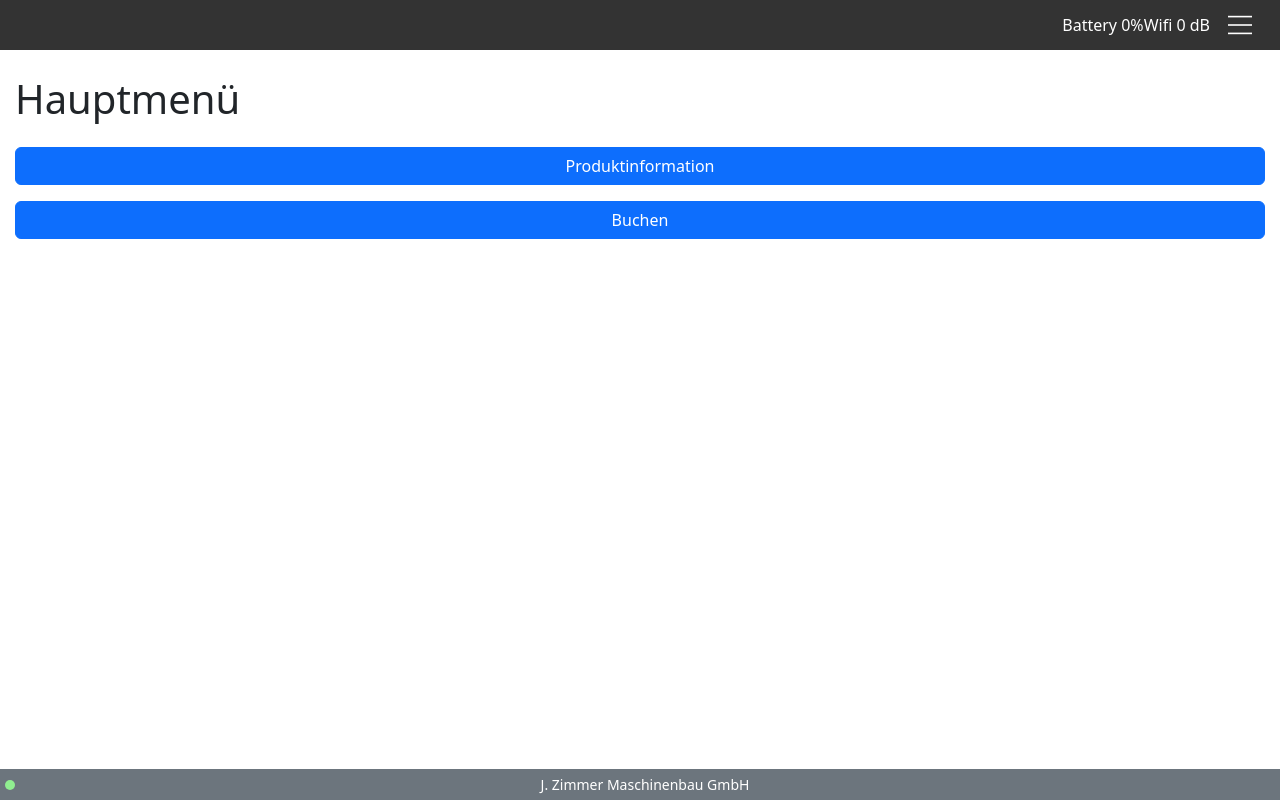
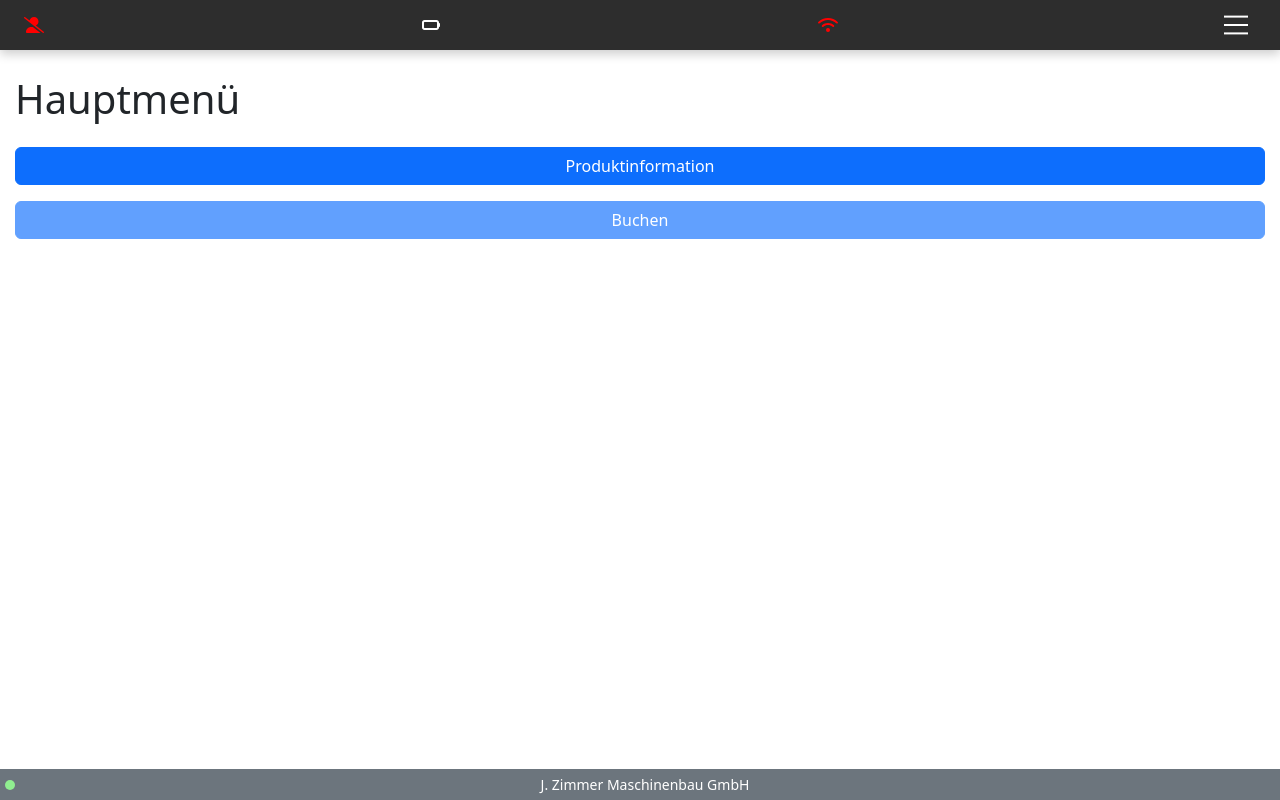
Before and after one commit to msickl/bdeserver, a Vue app in the folder frontend/: page / in a window 1280 px wide. Built offline with nearby package versions, Linux system fonts and the light colour scheme; no server answers.

Commit message:
MS: update project

```diff
--- a/frontend/index.html
+++ b/frontend/index.html
@@ -9,7 +9,7 @@
     <title>%VITE_APP_TITLE%</title>
     <meta name="mobile-web-app-capable" content="yes" />
     <meta name="apple-mobile-web-app-status-bar-style" content="black-translucent" />
-    <link rel="apple-touch-icon" href="/icons/icon-192x192.png" />
+    <link rel="apple-touch-icon" href="/apple-touch-icon.png" />
   </head>
   <body>
     <div id="app"></div>
--- a/frontend/package.json
+++ b/frontend/package.json
@@ -9,6 +9,9 @@
     "preview": "vite preview"
   },
   "dependencies": {
+    "@fortawesome/fontawesome-svg-core": "^6.7.2",
+    "@fortawesome/free-solid-svg-icons": "^6.7.2",
+    "@fortawesome/vue-fontawesome": "^3.0.8",
     "@zxing/library": "^0.21.3",
     "bootstrap": "^5.3.6",
     "pinia": "^3.0.2",
--- a/frontend/src/components/MenuComponent.vue
+++ b/frontend/src/components/MenuComponent.vue
@@ -6,7 +6,7 @@
       <div>
         <button @click="newProductInfo" class="btn btn-primary mt-3 w-100">Produktinformation</button>
         <br />
-        <button @click="newStockBooking" class="btn btn-primary mt-3 w-100">Buchen</button>
+        <button :disabled="!creds.isLoggedIn" @click="newStockBooking" class="btn btn-primary mt-3 w-100">Buchen</button>
       </div>
     </div>
 
@@ -30,7 +30,7 @@
     </div>
 
     <!-- Menu 4 Booking -->
-    <div v-if="menu.current === 4 && credentialStore.isLoggedIn" class="menu">
+    <div v-if="menu.current === 4" class="menu">
       <Booking />
       <button @click="menu.navigate(1)" class="btn btn-danger mt-3 w-100">Close</button>
     </div>
@@ -47,7 +47,7 @@ import { useCredentialStore } from '../stores/useCredentialStore';
 
 const ProductInfoData = ref(null);
 
-const credentialStore = useCredentialStore();
+const creds = useCredentialStore();
 const menu = reactive({
   current: 1,
   navigate(targetMenuId) {
@@ -67,19 +67,17 @@ async function newProductInfo(){
 }
 
 async function newStockBooking() {
-  if(credentialStore.isLoggedIn)
+  if(creds.isLoggedIn)
   {
-  menu.navigate(4);
+    menu.navigate(4);
   } else {
 
   }
-
-
 }
 
 
 watch(
-  () => credentialStore.isLoggedIn,
+  () => creds.isLoggedIn,
   (newVal) => {
     if (!newVal) {
       menu.navigate(1);
--- a/frontend/src/components/ScannerComponent.vue
+++ b/frontend/src/components/ScannerComponent.vue
@@ -52,8 +52,12 @@ function openModal() {
     store.sendMessage({ Action: 'startScan', Data: null })
       .then(response => {
         if (response?.Action === 'scanReceived') {
+          if (modalInstance) {
+            modalInstance.hide();
+            const backdrop = document.querySelector('.modal-backdrop');
+            backdrop.remove();
+          }
           emit('submit', response.Data);
-          closeModal();
         } else if (response?.Action === 'scanTimedout' || response?.Action === 'scanClosed') {
           closeModal();
         } else {
--- a/frontend/src/components/TopbarComponent.vue
+++ b/frontend/src/components/TopbarComponent.vue
@@ -1,24 +1,46 @@
 <template>
   <div class="topbar">
-    <span>Battery {{ batteryInfo }}%</span><span>Wifi {{ wlanInfo }} dB</span>
+    <font-awesome-icon :icon="userIcon" :style="iconStyle" />
+    <font-awesome-icon :icon="batteryIcon" />
+    <font-awesome-icon :icon="wifiIcon" :style="wifiStyle" />
+
     <div class="beacon-button" @click="handleToggleSidebar">
       <svg viewBox="0 0 100 100" width="40" height="40">
-        <path class="line top" :class="{ active: showSidebar }" d="M 20,29 H 80" />
-        <path class="line middle" :class="{ active: showSidebar }" d="M 20,50 H 80" />
-        <path class="line bottom" :class="{ active: showSidebar }" d="M 20,71 H 80" />
+        <path
+          class="line top"
+          :class="{ active: showSidebar }"
+          d="M 20,29 H 80"
+        />
+        <path
+          class="line middle"
+          :class="{ active: showSidebar }"
+          d="M 20,50 H 80"
+        />
+        <path
+          class="line bottom"
+          :class="{ active: showSidebar }"
+          d="M 20,71 H 80"
+        />
       </svg>
     </div>
   </div>
 </template>
 
 <script setup>
-import { ref, onMounted } from 'vue';
+import { ref, computed, onMounted } from 'vue';
+import { faBatteryFull, faBatteryThreeQuarters, faBatteryHalf, faBatteryEmpty, faWifi, faUserLarge, faUserLargeSlash } from '@fortawesome/free-solid-svg-icons';
+import { library } from '@fortawesome/fontawesome-svg-core';
+import { FontAwesomeIcon } from '@fortawesome/vue-fontawesome';
 import { useWebSocketStore } from '../stores/websocket';
+import { useCredentialStore } from '../stores/useCredentialStore';
+
+library.add(faBatteryFull, faBatteryThreeQuarters, faBatteryHalf, faBatteryEmpty, faWifi, faUserLarge, faUserLargeSlash);
 
 const store = useWebSocketStore();
+const creds = useCredentialStore();
 
 const props = defineProps({
-  showSidebar: Boolean
+  showSidebar: Boolean,
 });
 
 const emit = defineEmits(['toggleSidebar']);
@@ -30,11 +52,59 @@ const handleToggleSidebar = () => {
 const batteryInfo = ref(0);
 const wlanInfo = ref(0);
 
+const batteryIcon = computed(() => {
+  if (batteryInfo.value >= 75) {
+    return ['fas', 'battery-full'];
+  } else if (batteryInfo.value >= 50) {
+    return ['fas', 'battery-three-quarters'];
+  } else if (batteryInfo.value >= 25) {
+    return ['fas', 'battery-half'];
+  } else {
+    return ['fas', 'battery-empty'];
+  }
+});
+
+const wifiIcon = computed(() => {
+  return ['fas', 'wifi'];
+});
+
+const wifiStyle = computed(() => {
+
+  let color;
+  if (wlanInfo.value >= 75) {
+    color = 'green';
+  } else if (wlanInfo.value >= 50) {
+    color = 'yellow';
+  } else if (wlanInfo.value >= 25) {
+    color = 'white';
+  } else {
+    color = 'red';
+  }
+
+  return {
+    color: color
+  };
+});
+
+const userIcon = computed(() => {
+  if(creds.isLoggedIn)
+  {
+    return ['fas', 'user-large'];
+  } else {
+    return ['fas', 'user-large-slash'];
+  }
+});
+
+const iconStyle = computed(() => {
+  return {
+    color: creds.isLoggedIn ? 'lightgreen' : 'red'
+  };
+});
+
 onMounted(() => {
   store.onMessage = (message) => {
     try {
-      if(message.Action === 'deviceInfo')
-      {
+      if (message.Action === 'deviceInfo') {
         batteryInfo.value = message.Data.battery;
         wlanInfo.value = message.Data.wlan;
       }
@@ -43,26 +113,30 @@ onMounted(() => {
 });
 </script>
 
-
 <style scoped>
 .topbar {
   display: flex;
-  justify-content: flex-end;
+  justify-content: space-between;
   align-items: center;
-  padding: 10px;
-  background-color: #333;
+  padding: 12px 24px;
+  background-color: #2d2d2d;
+  box-shadow: 0 4px 10px rgba(0, 0, 0, 0.2);
+  color: #fff;
+}
+
+.icon {
+  margin: 0 10px;
 }
 
 .beacon-button {
   cursor: pointer;
-  padding: 10px;
-  transition: transform 0.3s ease-in-out;
+  transition: transform 0.3s ease-in-out, background-color 0.3s ease;
 }
 
 .beacon-button svg {
   fill: none;
   stroke: #fff;
-  stroke-width: 4;
+  stroke-width: 5;
 }
 
 .line {
@@ -92,4 +166,41 @@ onMounted(() => {
 .line.active.bottom {
   transform: rotate(-45deg) translate(7px, -7px);
 }
+
+.fas {
+  font-size: 18px;
+  transition: color 0.3s ease;
+}
+
+.fas.fa-battery-full {
+  color: #4caf50;
+}
+
+.fas.fa-battery-three-quarters {
+  color: #ff9800;
+}
+
+.fas.fa-battery-half {
+  color: #ff5722;
+}
+
+.fas.fa-battery-empty {
+  color: #f44336;
+}
+
+.fas.fa-wifi {
+  color: #4caf50;
+}
+
+.fas.fa-wifi-bars {
+  color: #2196f3;
+}
+
+.fas.fa-wifi-bars-1 {
+  color: #ff9800;
+}
+
+.fas.fa-wifi-slash {
+  color: #f44336;
+}
 </style>
```
Also changed, not shown: frontend/public/apple-touch-icon.png (added), frontend/public/manifest.json, 1 other file (tests, documents, lock files or other folders).
